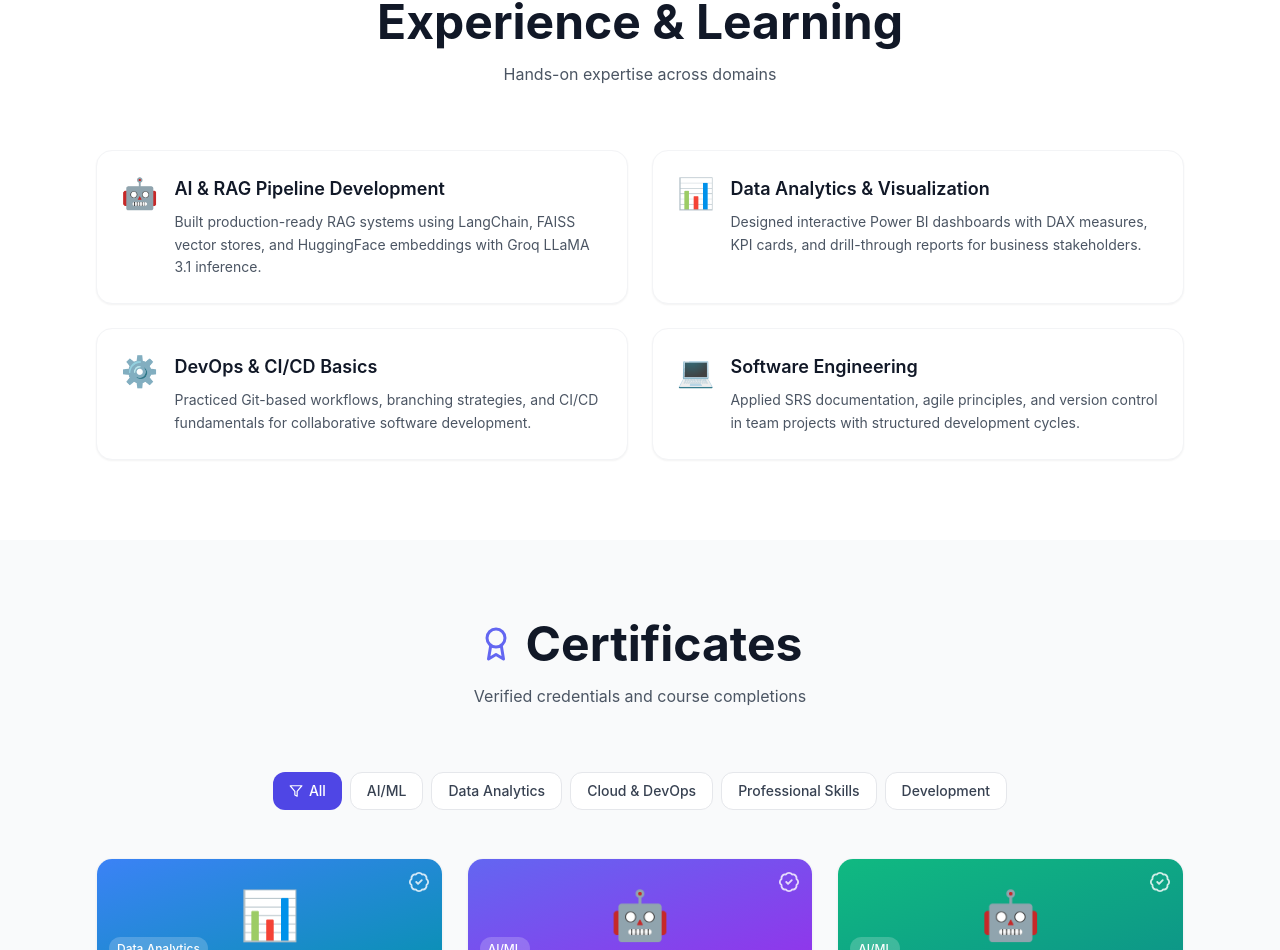
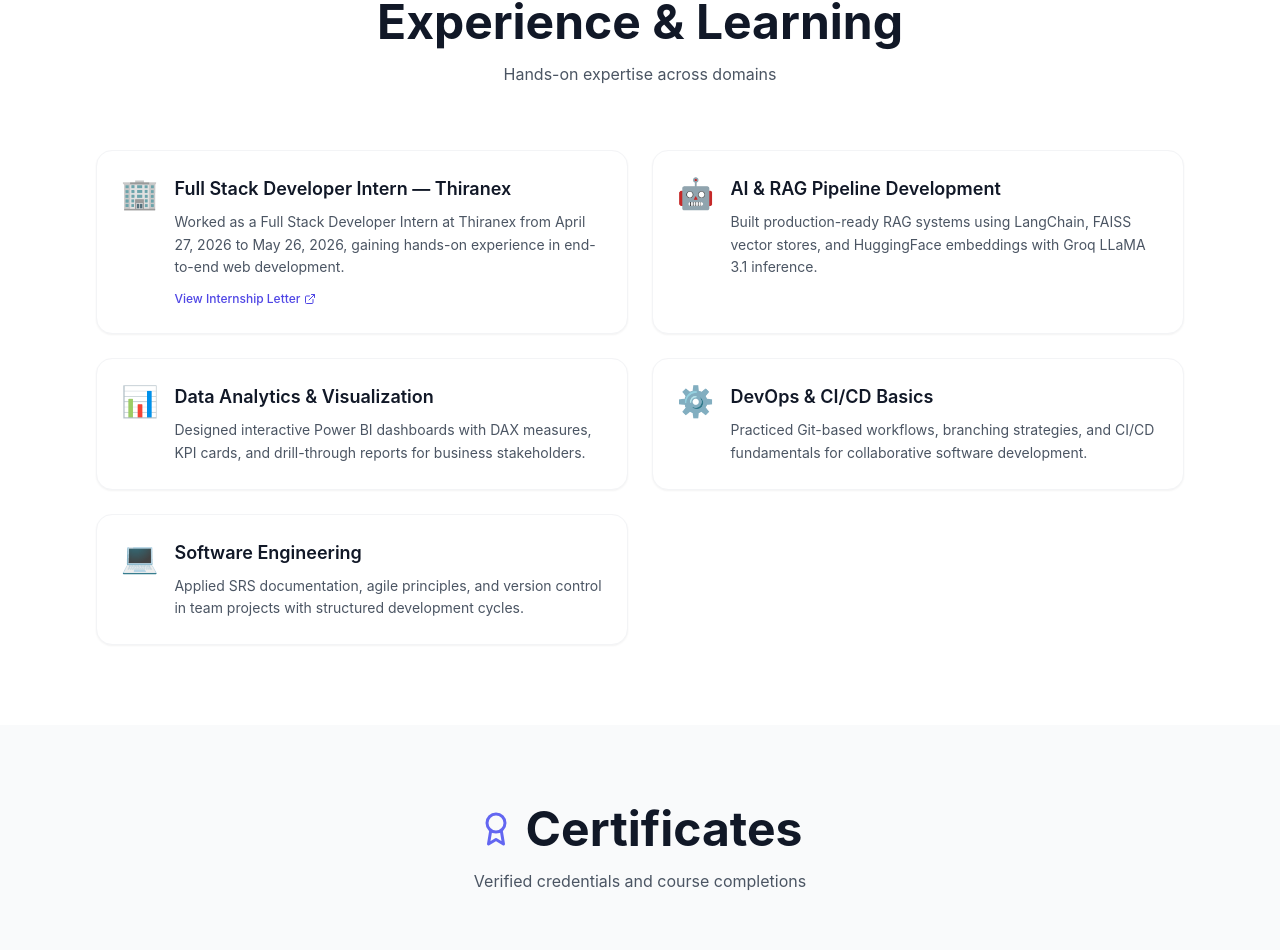
Before and after one commit to DharunKumarS-code/Portfolio, a React (Vite) app in the folder portfolio-website/: page / in a window 1280 px wide. Shown: the part 3529-4479 px from the top of the page. Built offline with nearby package versions, Linux system fonts and the light colour scheme; no server answers.

Commit message:
Add Full Stack Developer Intern experience at Thiranex

```diff
--- a/portfolio-website/src/components/Experience.jsx
+++ b/portfolio-website/src/components/Experience.jsx
@@ -1,3 +1,4 @@
+import { ExternalLink } from 'lucide-react'
 import { experience } from '../data'
 
 export default function Experience() {
@@ -8,12 +9,18 @@ export default function Experience() {
         <p className="text-center text-gray-600 dark:text-gray-400 mb-16 reveal">Hands-on expertise across domains</p>
 
         <div className="grid sm:grid-cols-2 gap-6 stagger">
-          {experience.map(({ title, desc, icon }) => (
+          {experience.map(({ title, desc, icon, link }) => (
             <div key={title} className="card p-6 flex gap-4 reveal hover:-translate-y-1">
               <div className="text-3xl flex-shrink-0">{icon}</div>
-              <div>
+              <div className="flex-1">
                 <h3 className="text-lg font-semibold mb-2">{title}</h3>
                 <p className="text-gray-600 dark:text-gray-400 text-sm leading-relaxed">{desc}</p>
+                {link && (
+                  <a href={link} target="_blank" rel="noopener noreferrer"
+                    className="inline-flex items-center gap-1 mt-3 text-xs text-indigo-600 dark:text-indigo-400 hover:underline font-medium">
+                    View Internship Letter <ExternalLink size={12} />
+                  </a>
+                )}
               </div>
             </div>
           ))}
--- a/portfolio-website/src/data.js
+++ b/portfolio-website/src/data.js
@@ -130,6 +130,12 @@ export const skills = [
 
 export const experience = [
   {
+    title: 'Full Stack Developer Intern — Thiranex',
+    desc: 'Worked as a Full Stack Developer Intern at Thiranex from April 27, 2026 to May 26, 2026, gaining hands-on experience in end-to-end web development.',
+    icon: '🏢',
+    link: 'https://drive.google.com/file/d/1u84u_vkhP_Cbl5bhnzoTSuHCa5feUYiC/view?usp=drive_link',
+  },
+  {
     title: 'AI & RAG Pipeline Development',
     desc: 'Built production-ready RAG systems using LangChain, FAISS vector stores, and HuggingFace embeddings with Groq LLaMA 3.1 inference.',
     icon: '🤖',
```
